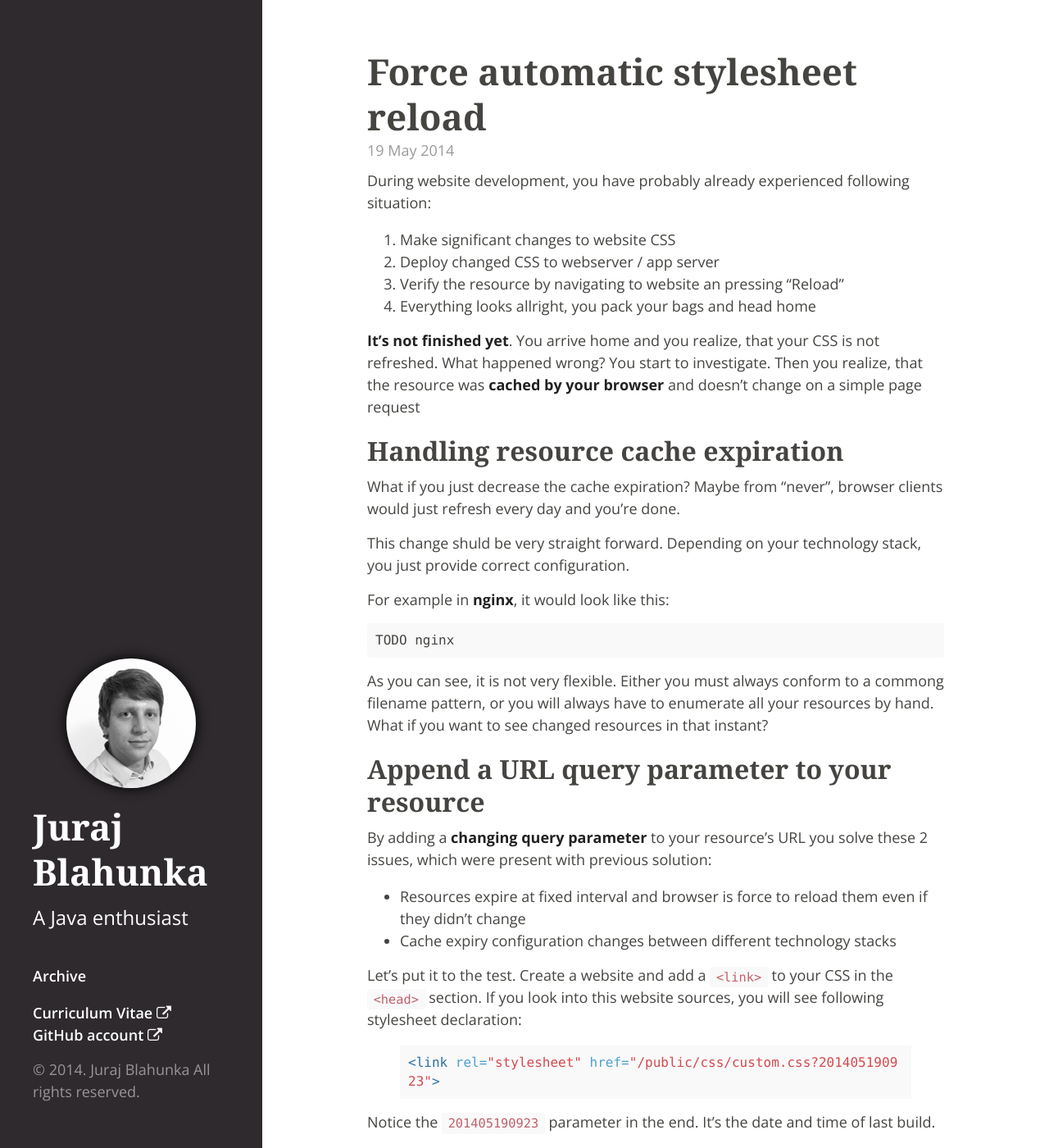
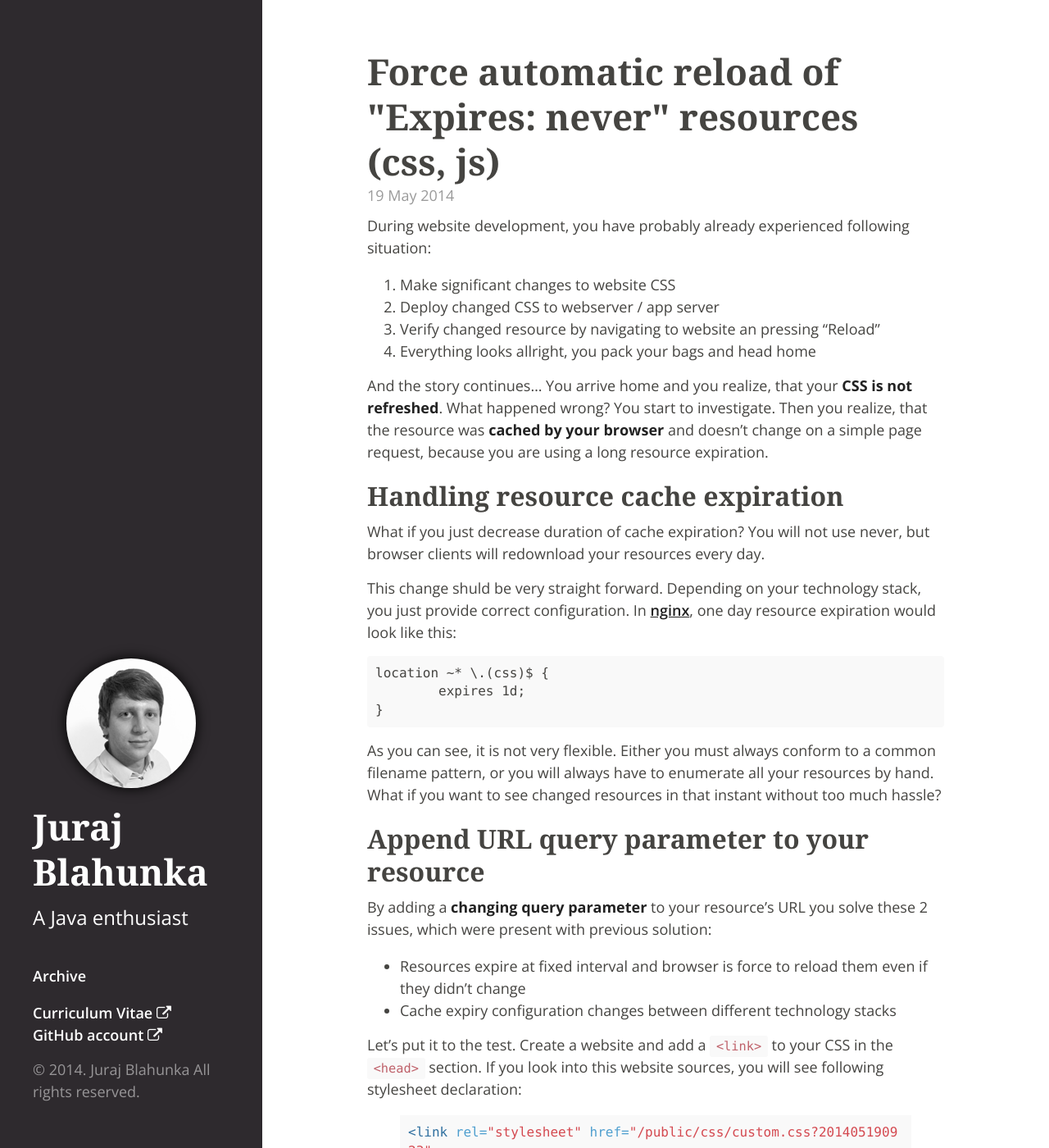
Before and after one commit to juraj-blahunka/juraj-blahunka.github.io, a Jekyll site: the page built from _posts/2014-05-19-force-automatic-reload-of-expires-never-resources.md, in a window 1280 px wide and 1400 px high. Shown: the whole window at 82% size. Built offline with Jekyll 4.4.1, drawn with Linux system fonts in a browser that asks for light colours; nearby versions of some CDN libraries; some web fonts are replaced; Markdown is read by kramdown in place of the engine named in the settings; some of the changed text lies outside the part shown.

Commit message:
PAGE Force automatic reload

````diff
--- a/_posts/2014-05-19-force-automatic-stylesheet-reload.md
+++ b/_posts/2014-05-19-force-automatic-reload-of-expires-never-resources.md
@@ -1,41 +1,41 @@
 ---
 layout: post
-title: Force automatic stylesheet reload
+title: Force automatic reload of &quot;Expires&#58; never&quot; resources (css, js)
 ---
 
 During website development, you have probably already experienced following situation:
 
 1. Make significant changes to website CSS
 2. Deploy changed CSS to webserver / app server
-3. Verify the resource by navigating to website an pressing "Reload"
+3. Verify changed resource by navigating to website an pressing "Reload"
 4. Everything looks allright, you pack your bags and head home
 
-**It's not finished yet**. You arrive home and you realize, that your CSS is not refreshed. What happened
+And the story continues... You arrive home and you realize, that your **CSS is not refreshed**. What happened
 wrong? You start to investigate. Then you realize, that the resource was **cached by your browser** and
-doesn't change on a simple page request
+doesn't change on a simple page request, because you are using a long resource expiration.
 
 ## Handling resource cache expiration
 
-What if you just decrease the cache expiration? Maybe from "never", browser clients would just refresh
-every day and you're done.
+What if you just decrease duration of cache expiration? You will not use never, but browser clients will
+redownload your resources every day.
 
 This change shuld be very straight forward. Depending on your technology stack, you just provide
-correct configuration.
-
-For example in **nginx**, it would look like this:
+correct configuration. In [nginx](http://wiki.nginx.org/Main), one day resource expiration would look like this:
 
 ```
-TODO nginx
+location ~* \.(css)$ {
+	expires 1d;
+}
 ```
 
-As you can see, it is not very flexible. Either you must always conform to a commong filename pattern, or
-you will always have to enumerate all your resources by hand. What if you want to see changed resources
-in that instant?
+As you can see, it is not very flexible. Either you must always conform to a common filename pattern,
+or you will always have to enumerate all your resources by hand. What if you want to see changed resources
+in that instant without too much hassle?
 
 
 
 
-## Append a URL query parameter to your resource
+## Append URL query parameter to your resource
 
 By adding a **changing query parameter** to your resource's URL you solve these 2 issues,
 which were present with previous solution:
@@ -58,16 +58,6 @@ Every frontend technology handles resource output differently, but all have one
 > Stylesheet resource is linked to the website by a URL. Guess what? You should have full control
   over this URL in all frontend stacks.
 
-So by defining a variable, which **changes only from build to build**, you have a fine grained control
-over stylesheet resources, which now expire as you please and you can distribute them with "Never"
+By defining a variable, which **changes only from build to build**, you have fine grained control
+over stylesheet resources expiration, which now expire as you please and you can distribute them with "Never"
 expiry policy.
-
-
-
-
-## Want to see more?
-
-You can find this pattern in multiple public facing websites:
-
-* URL 1
-* URL 2
````
